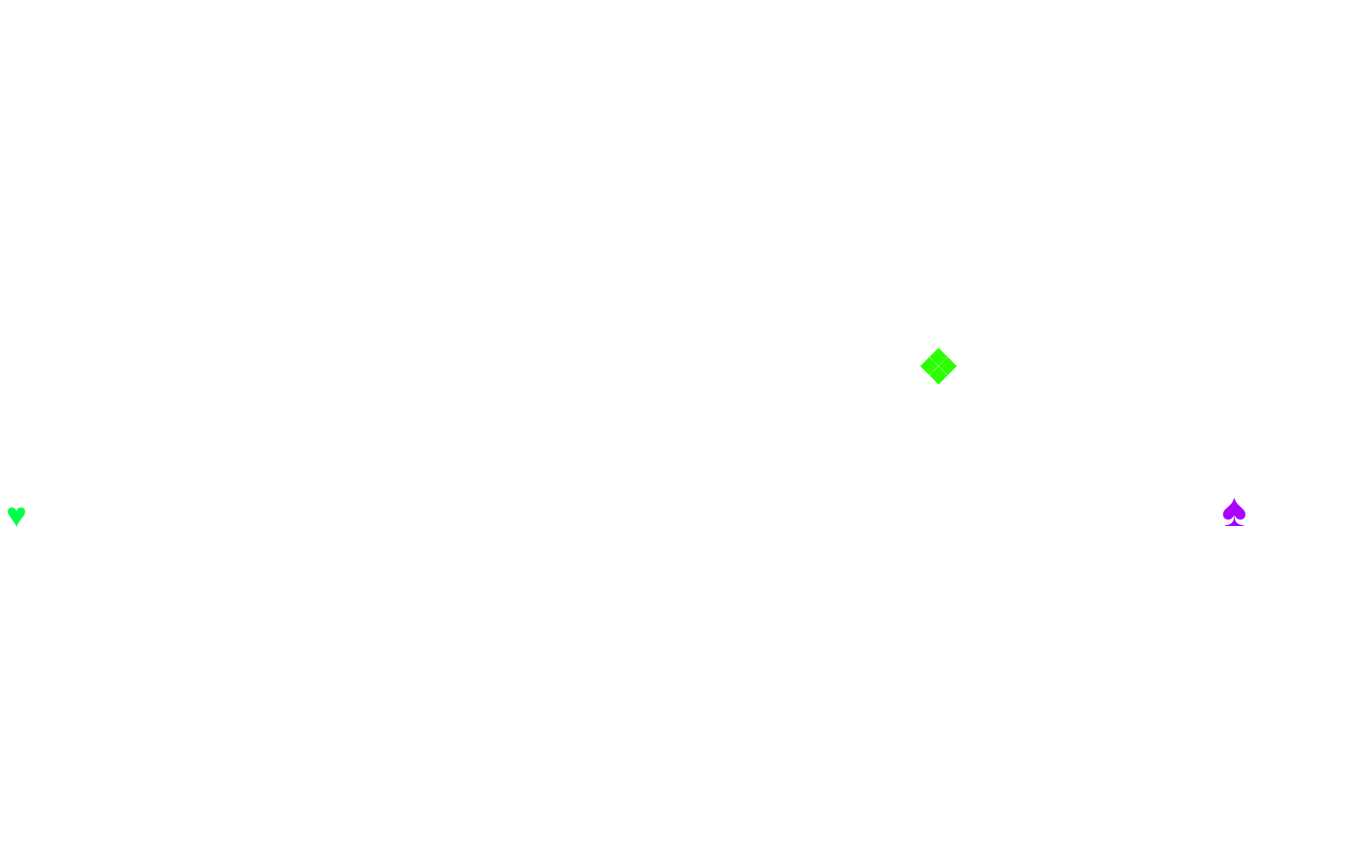
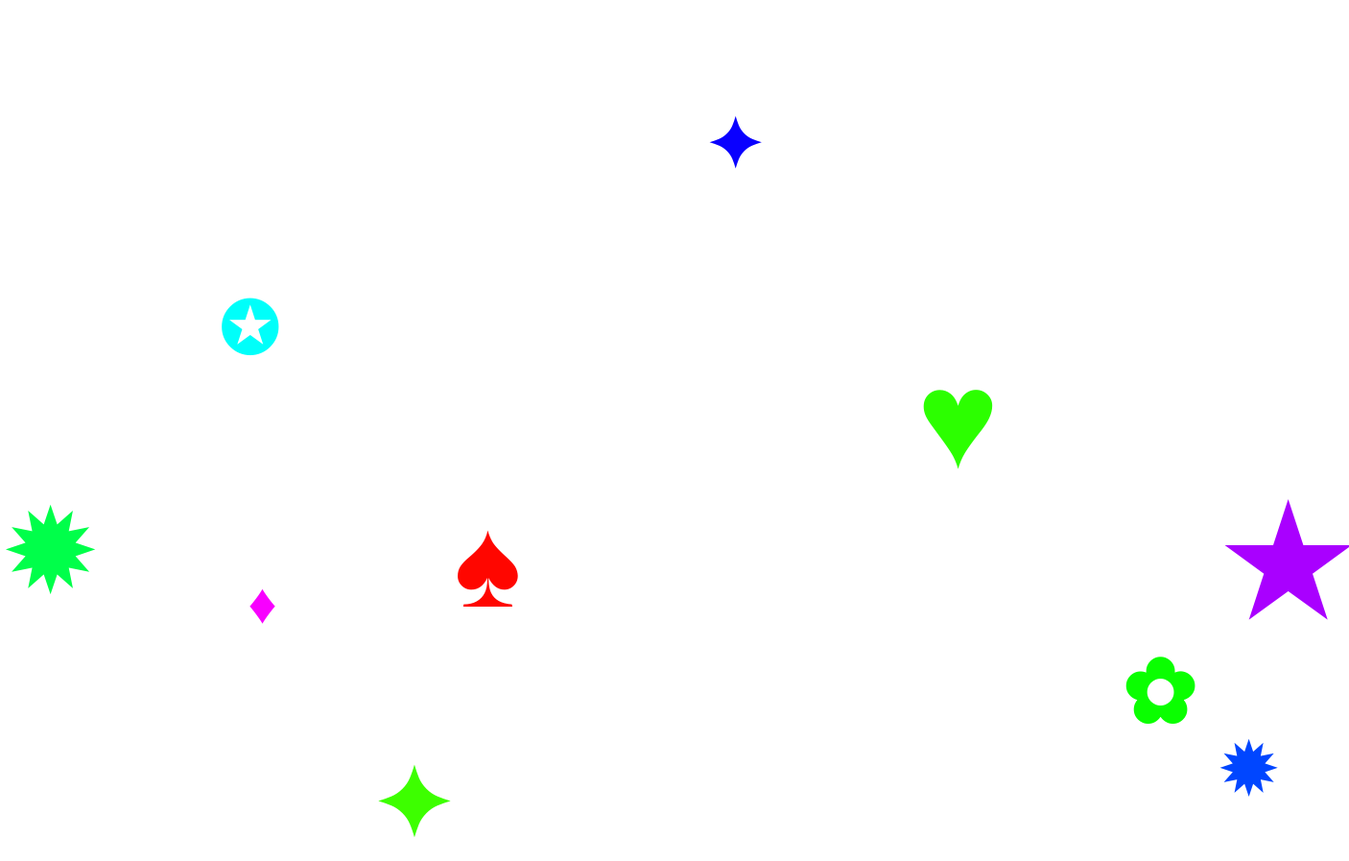
Before and after one commit to mariyatom/magicJs, a plain HTML site: page index.html in a window 1280 px wide. Shown: the whole page at 96% size, 1406 px wide, since content can reach past the window. Before the commit the page ends 800 px from the top, so only its background shows below. Drawn offline with Linux system fonts and the light colour scheme.

Commit message:
add sound

```diff
--- a/index.html
+++ b/index.html
@@ -1,8 +1,8 @@
 <!DOCTYPE html>
 <html lang="en">
   <head>
-    <meta charset="UTF-8">
-    <meta name="viewport" content="width=device-width, initial-scale=1.0">
+    <meta charset="UTF-8" />
+    <meta name="viewport" content="width=device-width, initial-scale=1.0" />
     <title>Random Symbols</title>
     <style>
       body {
@@ -22,7 +22,6 @@
     </style>
   </head>
   <body>
-     <audio id="sound" src="/beep.mp3"></audio>
     <script src="script.js"></script>
   </body>
 </html>
--- a/script.js
+++ b/script.js
@@ -1,26 +1,79 @@
-  const symbols = ['★', '✿', '❖', '✦', '✧', '✪', '✩', '✹', '✶', '♠', '♣', '♥', '♦'];
+const symbols = [
+  '★',
+  '✿',
+  '❖',
+  '✦',
+  '✧',
+  '✪',
+  '✩',
+  '✹',
+  '✶',
+  '♠',
+  '♣',
+  '♥',
+  '♦',
+  '★',
+  '✿',
+  '❖',
+  '✦',
+  '✧',
+  '✪',
+  '✩',
+  '✹',
+  '✶',
+  '♠',
+  '♣',
+  '♥',
+  '♦',
+  '★',
+  '✿',
+  '❖',
+  '✦',
+  '✧',
+  '✪',
+  '✩',
+  '✹',
+  '✶',
+  '♠',
+  '♣',
+  '♥',
+  '♦',
+  '★',
+  '✿',
+  '❖',
+  '✦',
+  '✧',
+  '✪',
+  '✩',
+  '✹',
+  '✶',
+  '♠',
+  '♣',
+  '♥',
+  '♦',
+]
+const beepSound = new Audio('/beep.mp3')
+function createSymbol() {
+  const symbol = document.createElement('span')
+  symbol.classList.add('symbol')
+  symbol.textContent = symbols[Math.floor(Math.random() * symbols.length)]
+  document.body.appendChild(symbol)
 
-        function createSymbol() {
-            const symbol = document.createElement("span");
-            symbol.classList.add("symbol");
-            symbol.textContent = symbols[Math.floor(Math.random() * symbols.length)];
-            document.body.appendChild(symbol);
+  const size = Math.random() * 100 + 50
+  const x = Math.random() * window.innerWidth
+  const y = Math.random() * window.innerHeight
+  const color = `hsl(${Math.random() * 360}, 100%, 50%)`
 
-            const size = Math.random() * 30 + 20;
-            const x = Math.random() * window.innerWidth;
-            const y = Math.random() * window.innerHeight;
-            const color = `hsl(${Math.random() * 360}, 100%, 50%)`;
+  symbol.style.fontSize = `${size}px`
+  symbol.style.color = color
+  symbol.style.left = `${x}px`
+  symbol.style.top = `${y}px`
 
-            symbol.style.fontSize = `${size}px`;
-            symbol.style.color = color;
-            symbol.style.left = `${x}px`;
-            symbol.style.top = `${y}px`;
+  beepSound.play()
 
-            document.getElementById("sound").play();
+  setTimeout(() => {
+    symbol.remove()
+  }, 3000)
+}
 
-            setTimeout(() => {
-                symbol.remove();
-            }, 1000);
-        }
-
-        setInterval(createSymbol, 300);
+setInterval(createSymbol, 300)
```
Lines whose indentation alone changed are shown as unchanged.
